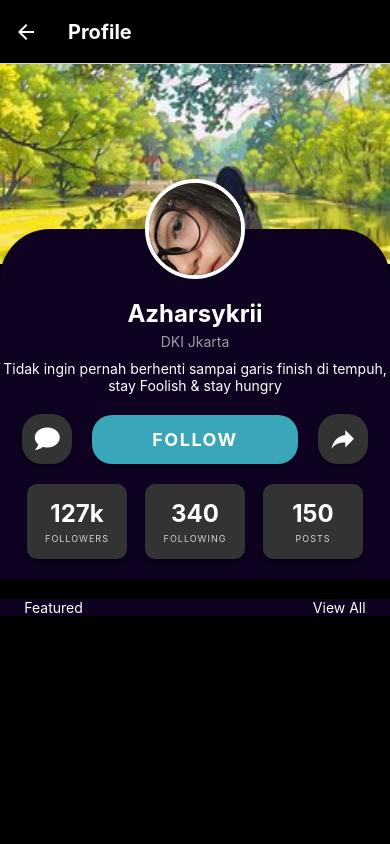
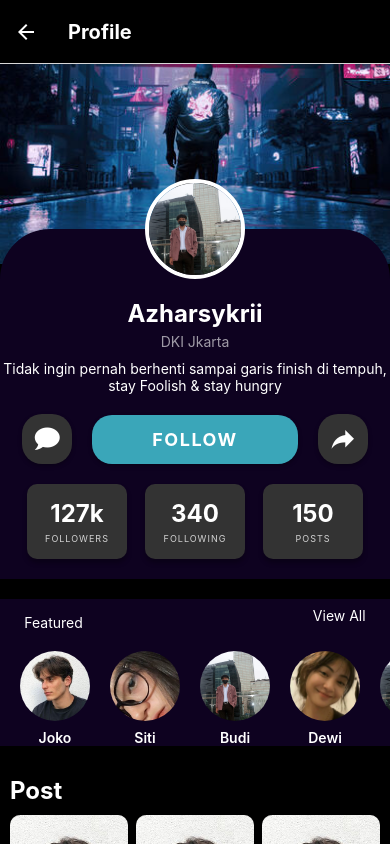
Before and after one commit to Azharkhaibar/mse-social-app, a React Native app: screen /Profile in a window 390 px wide. Built offline with nearby package versions, Linux system fonts and the light colour scheme.

Commit message:
control adding new files for profile page

```diff
--- a/app/data/profiledata.tsx
+++ b/app/data/profiledata.tsx
@@ -1,9 +1,9 @@
 export const ProfileIMG =[
     {
-        imgBanner: require('../images/post/pemandangananime.jpg')
+        imgBanner: require('../images/post/cyberpunk-2077-samurai-jacket-8@1@l-thumb.jpg')
     },
     {
-        imgProfile: require('../images/user/cewe baru2.jpg')
+        imgProfile: require('../images/user/fotogue.jpg')
     }
 ]
 
@@ -12,3 +12,75 @@ export const statsData = [
   { count: "340", label: "Following" },
   { count: "150", label: "Posts" },
 ];
+
+export const featuredPerson = [
+  {
+    id: 1,
+    img: require("../images/user/cowo3.jpg"),
+    namePerson: "Joko",
+  },
+  {
+    id: 2,
+    img: require("../images/user/cewe baru2.jpg"),
+    namePerson: "Siti",
+  },
+  {
+    id: 3,
+    img: require("../images/user/fotogue.jpg"),
+    namePerson: "Budi",
+  },
+  {
+    id: 4,
+    img: require("../images/post/cewe.jpg"),
+    namePerson: "Dewi",
+  },
+  {
+    id: 5,
+    img: require("../images/user/fotogue.jpg"),
+    namePerson: "Agus",
+  },
+  {
+    id: 6,
+    img: require("../images/user/d9f87897c0abf3c81cebec470f18634f.jpg"),
+    namePerson: "Rini",
+  },
+  {
+    id: 7,
+    img: require("../images/user/cowo4.jpg"),
+    namePerson: "Rizky",
+  },
+  {
+    id: 8,
+    img: require("../images/user/d1342030e23c1fc0d0882411c6e9b086.jpg"),
+    namePerson: "Lina",
+  },
+  {
+    id: 9,
+    img: require("../images/user/5.jpg"),
+    namePerson: "Andi",
+  },
+  {
+    id: 10,
+    img: require("../images/user/cowo3.jpg"),
+    namePerson: "Maya",
+  },
+];
+
+export const PostDataProfile = [
+  {
+    id: 1,
+    imgData: require("../images/user/cowo3.jpg"),
+  },
+  {
+    id: 2,
+    imgData: require("../images/user/cowo3.jpg"),
+  },
+  {
+    id: 3,
+    imgData: require("../images/user/cowo3.jpg"),
+  },
+  {
+    id: 4,
+    imgData: require("../images/user/cowo3.jpg"),
+  },
+];
--- a/app/screens/chatscreen.tsx
+++ b/app/screens/chatscreen.tsx
@@ -33,7 +33,6 @@ const pinnedChats = [
     message: "aku sayang kamu",
     avatar: require("../images/Stackpoto/cewe2.jpg"),
   },
-  // Tambahkan pinned chats lainnya jika diperlukan
 ];
 
 export const ChatScreen = () => {
--- a/app/screens/explorescreen.tsx
+++ b/app/screens/explorescreen.tsx
@@ -3,7 +3,6 @@ import { View, Text, SafeAreaView, ScrollView, StyleSheet, TextInput, TouchableH
 import Icon from "react-native-vector-icons/MaterialCommunityIcons";
 import { stackPhoto } from "../data/homedata";
 
-// Komponen Filter Button
 const BtnFilter = ({ text }) => {
   return (
     <TouchableHighlight
@@ -18,7 +17,6 @@ const BtnFilter = ({ text }) => {
   );
 };
 
-// Komponen StackPhotoExplore (Grid View)
 const StackPhotoExplore = () => {
   return (
     <View style={styles.photoGrid}>
--- a/app/screens/homescreen.tsx
+++ b/app/screens/homescreen.tsx
@@ -105,7 +105,6 @@ export const HomeScreen = () => {
             </View>
             {renderActions()}
           </View>
-
           {renderPostHeader(ImgScrollHome2.imgScroll, "Adinda Safira", "3 Minutes ago")}
           <View style={styles.postContent}>
             <Text style={styles.postText}>s simply dummy text of the printing and typesetting industry. Lorem Ipsum has been the industry's standard dummy text ever since the 1500s,</Text>
--- a/app/screens/profilescreen.tsx
+++ b/app/screens/profilescreen.tsx
@@ -1,6 +1,6 @@
 import React from "react";
 import { View, Text, StyleSheet, SafeAreaView, ScrollView, Image, TouchableOpacity } from "react-native";
-import { ProfileIMG } from "../data/profiledata";
+import { featuredPerson, ProfileIMG, PostDataProfile } from "../data/profiledata";
 import Icon from "react-native-vector-icons/MaterialCommunityIcons";
 import { statsData } from "../data/profiledata";
 
@@ -110,12 +110,80 @@ export const ProfileScreen = () => {
             </View>
           </View>
 
-          <View style={{ marginTop: 20, backgroundColor: "#0E0220", width: '100%' }}>
-            <View style={{ flexDirection: "row", gap: 230, alignItems: 'center', justifyContent: 'center' }}>
-              <Text style={{ color: "white" }}>Featured</Text>
+          <View style={{ marginTop: 20, backgroundColor: "#0E0220", width: "100%" }}>
+            <View style={{ flexDirection: "row", gap: 230, alignItems: "center", justifyContent: "center" }}>
+              <Text style={{ color: "white", marginTop: 15 }}>Featured</Text>
               <Text style={{ color: "white" }}>View All</Text>
             </View>
+            <ScrollView horizontal showsHorizontalScrollIndicator={false} contentContainerStyle={{ paddingHorizontal: 10 }}>
+              {featuredPerson.map((person, index) => (
+                <View
+                  key={index}
+                  style={{
+                    flexDirection: "column",
+                    alignItems: "center",
+                    marginHorizontal: 10,
+                    marginTop: 20,
+                  }}
+                >
+                  <Image
+                    source={person.img}
+                    style={{
+                      borderRadius: 50,
+                      width: 70,
+                      height: 70,
+                      marginBottom: 8,
+                    }}
+                  />
+                  <Text
+                    style={{
+                      fontSize: 14,
+                      fontWeight: "600",
+                      color: "white",
+                      textAlign: "center",
+                    }}
+                  >
+                    {person.namePerson}
+                  </Text>
+                </View>
+              ))}
+            </ScrollView>
           </View>
+
+          <View style={{ width: "100%", padding: 10, marginTop: 20 }}>
+            <Text style={{ color: 'white', fontSize: 24, fontWeight: 'bold', marginBottom: 10 }}>Post</Text>
+            <View style={{ flexDirection: "row", flexWrap: "wrap", justifyContent: "space-between" }}>
+              {PostDataProfile.map((post, index) => (
+                <View
+                  key={index}
+                  style={{
+                    width: "32%",
+                    marginBottom: 15,
+                    borderRadius: 10,
+                    overflow: "hidden",
+                    backgroundColor: "#2c2c2c",
+                    elevation: 5,
+                    shadowColor: "#000",
+                    shadowOffset: { width: 0, height: 2 },
+                    shadowOpacity: 0.2,
+                    shadowRadius: 4,
+                  }}
+                >
+                  {post.imgData && (
+                    <Image
+                      source={post.imgData}
+                      style={{
+                        width: "100%",
+                        height: 150,
+                        resizeMode: "cover",
+                      }}
+                    />
+                  )}
+                </View>
+              ))}
+            </View>
+          </View>
+
         </View>
       </ScrollView>
     </SafeAreaView>
```
Also changed, not shown: app/images/post/cyberpunk-2077-samurai-jacket-8@1@l-thumb.jpg (added), app/images/user/fotogue.jpg (added).
